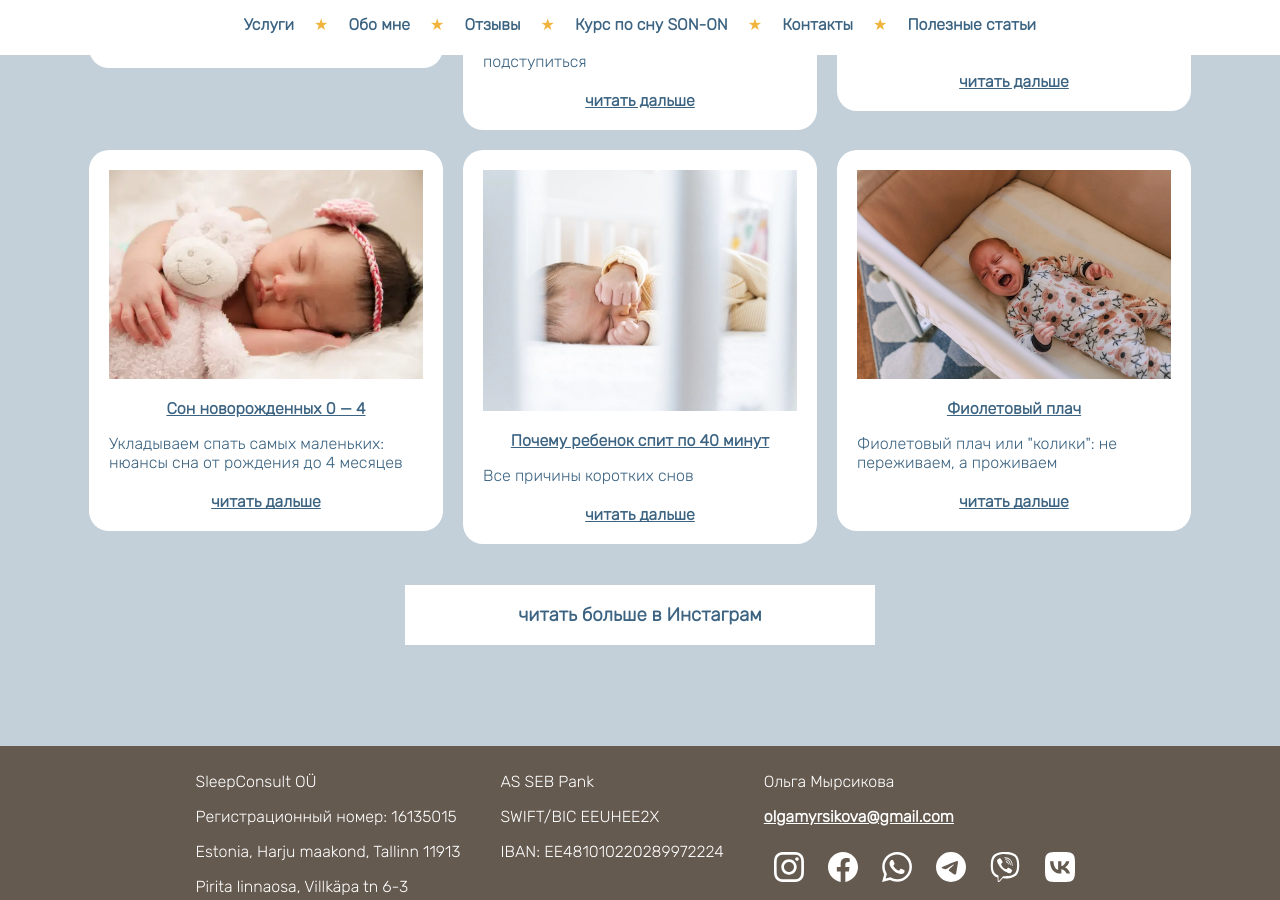
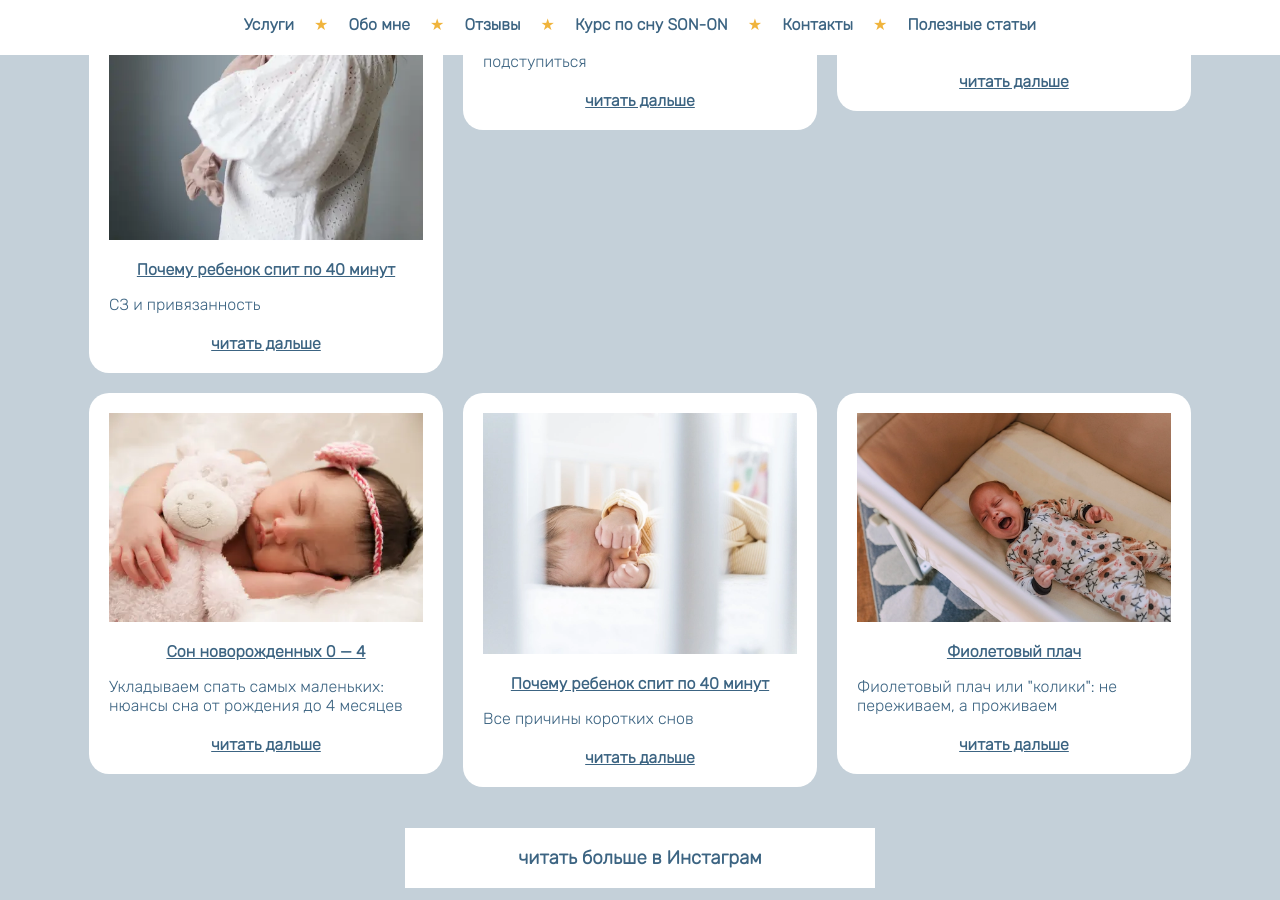
Before and after one commit to Olgamyrsikova/sleepconsult, a Jekyll site: the page built from index.html, in a window 1280 px wide and 900 px high, scrolled down 6783 px. Built offline with Jekyll 4.4.1, drawn with Linux system fonts in a browser that asks for light colours; part of the change alters nothing that is shown.

```diff
--- a/_posts/2022-09-05-sz-i-privyazannost.md
+++ b/_posts/2022-09-05-sz-i-privyazannost.md
@@ -1,5 +1,5 @@
 ---
-layout: **CЗ и привязанность: одно другому не мешает**
+layout: post
 title: Почему ребенок спит по&nbsp;40&nbsp;минут
 tag: сон, ребенок, малыш, младенец, петрановская, привязанность
 excerpt: CЗ и привязанность
```
